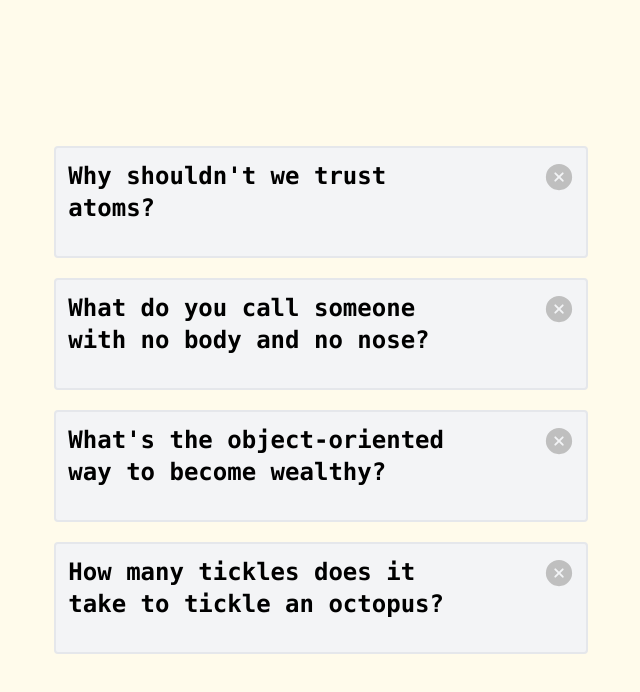
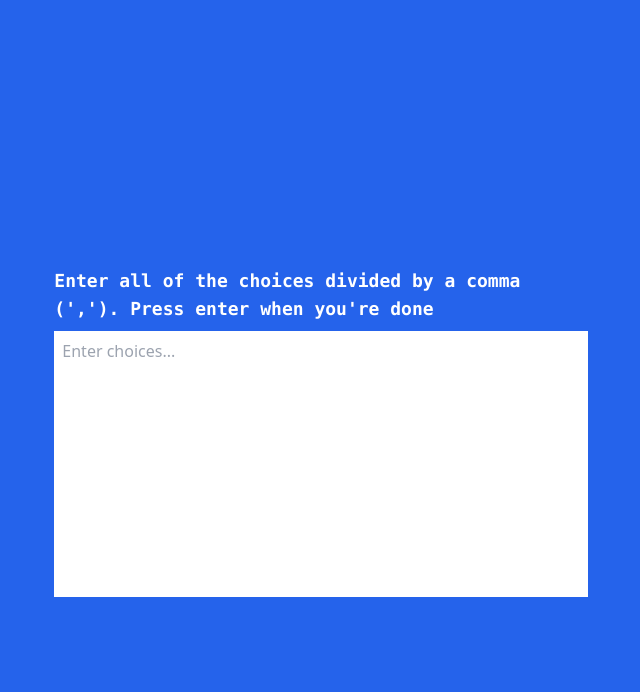
Before and after one commit to KeepCodeing/vcomponents-project, a Vue app: page / in a window 1280 px wide. Shown: the top 692 px of the page, without its empty margins (319-959 px from the left). Built offline with nearby package versions, Linux system fonts and the light colour scheme.

Commit message:
随机选项选择完成

```diff
--- a/src/App.vue
+++ b/src/App.vue
@@ -1,10 +1,11 @@
 <template>
-  <faq-collapse />
+  <random-choice-picker />
 </template>
 
 <script lang="ts">
 import { defineComponent } from 'vue'
-import FaqCollapse from './components/FaqCollapse.vue';
+// import FaqCollapse from './components/FaqCollapse.vue';
+import RandomChoicePicker from './components/RandomChoicePicker.vue';
 // import HiddenSearchWidget from './components/HiddenSearchWidget.vue';
 // import WaveForm from './components/WaveForm.vue';
 // import PrograssSteps from '@/components/PrograssSteps.vue'
@@ -13,7 +14,8 @@ export default defineComponent({
   components: {
     // HiddenSearchWidget,
     // WaveForm,
-    FaqCollapse
+    // FaqCollapse,
+    RandomChoicePicker
     // PrograssSteps
   }
 });
--- /dev/null
+++ b/src/components/RandomChoicePicker.vue
@@ -0,0 +1,78 @@
+<template>
+  <div class="h-full w-full flex justify-center items-center bg-blue-600">
+    <div class="h-2/6 w-5/12">
+      <div class="font-mono text-white font-bold text-lg">
+        Enter all of the choices divided by a comma (','). Press enter when
+        you're done
+      </div>
+      <div class="w-full h-full mt-2">
+        <textarea
+          v-model="choices"
+          placeholder="Enter choices..."
+          class="
+            w-full
+            h-full
+            overflow-x-hidden
+            p-2
+            focus:outline-none
+            resize-none
+          "
+          @keyup.enter="randomChoices"
+        />
+        <div class="mt-3">
+          <span
+            v-for="(item, idx) in choicesList"
+            :key="item + idx"
+            class="
+              rounded-full
+              text-white
+              font-thin
+              text-sm
+              bg-yellow-500
+              p-2
+              mx-2
+            "
+            :class="{ 'bg-blue-700': curIdx === idx }"
+            >{{ item }}</span
+          >
+        </div>
+      </div>
+    </div>
+  </div>
+</template>
+
+<script lang="ts">
+import { computed, defineComponent, ref } from "vue";
+
+export default defineComponent({
+  setup() {
+    const choices = ref("");
+    const choicesList = computed(() =>
+      choices.value.split(",").filter((text) => text.trim())
+    );
+    const curIdx = ref(-1);
+    const randomChoices = () => {
+      const cLen = choicesList.value.length;
+      let cnt: number = 0;
+      if (!cLen) return;
+      const timer = setInterval(() => {
+        if (cnt++ > cLen) {
+          clearInterval(timer);
+          setTimeout(() => choices.value = "", 1500);
+        }
+        curIdx.value = Math.floor(Math.random() * cLen);
+      }, 100);
+
+    };
+    return {
+      choices,
+      choicesList,
+      randomChoices,
+      curIdx
+    };
+  },
+});
+</script>
+
+<style scoped>
+</style>
```
